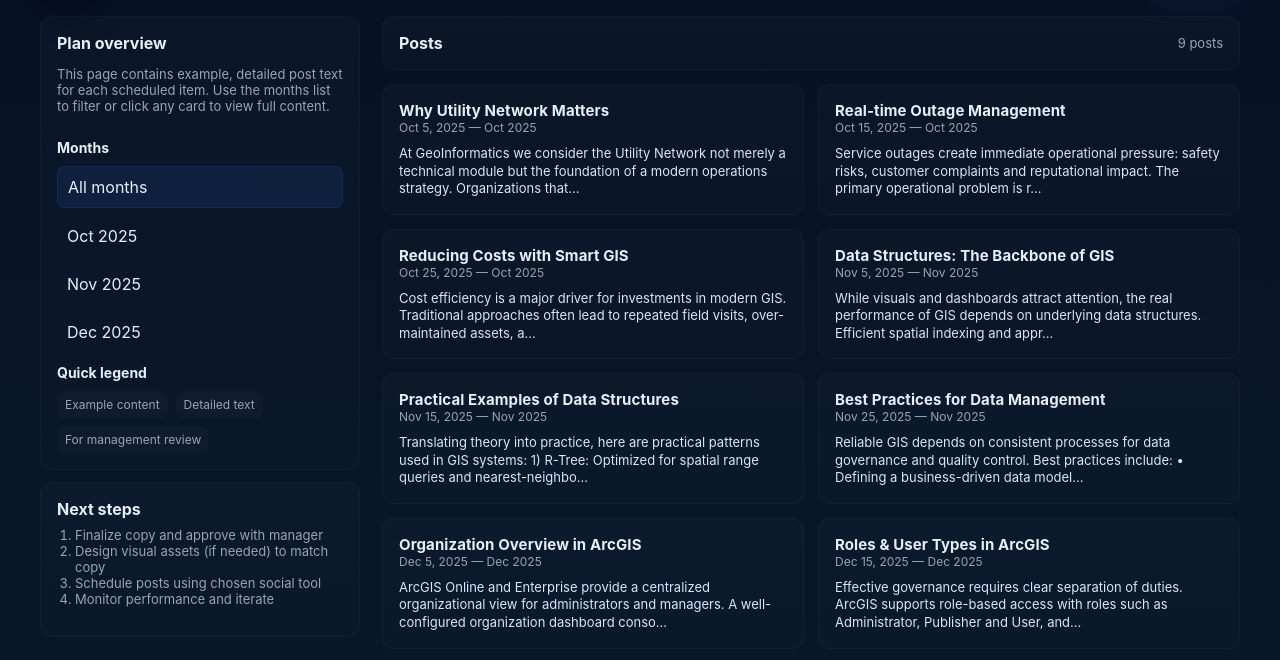
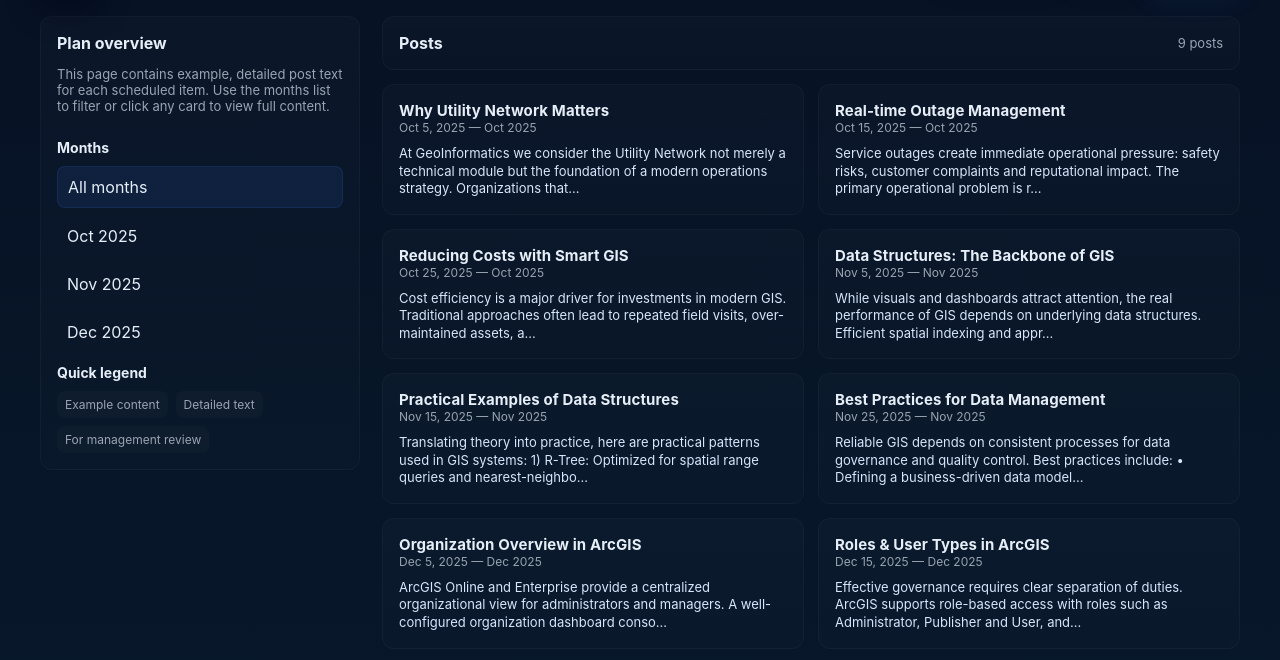
Before and after one commit to saadbarghouth2-blip/GeoInformatics_Social-Media-Content-Plan, a plain HTML site: page index.html in a window 1280 px wide. Shown: the part 112-772 px from the top of the page. Drawn offline with Linux system fonts and the light colour scheme.

Commit message:
Update index.html

```diff
--- a/index.html
+++ b/index.html
@@ -46,15 +46,7 @@
 
         <div style="height:12px;"></div>
 
-        <div class="panel">
-          <h3>Next steps</h3>
-          <ol class="meta" style="padding-left:18px; margin-top:8px;">
-            <li>Finalize copy and approve with manager</li>
-            <li>Design visual assets (if needed) to match copy</li>
-            <li>Schedule posts using chosen social tool</li>
-            <li>Monitor performance and iterate</li>
-          </ol>
-        </div>
+
       </aside>
 
       <!-- RIGHT: posts -->
```
